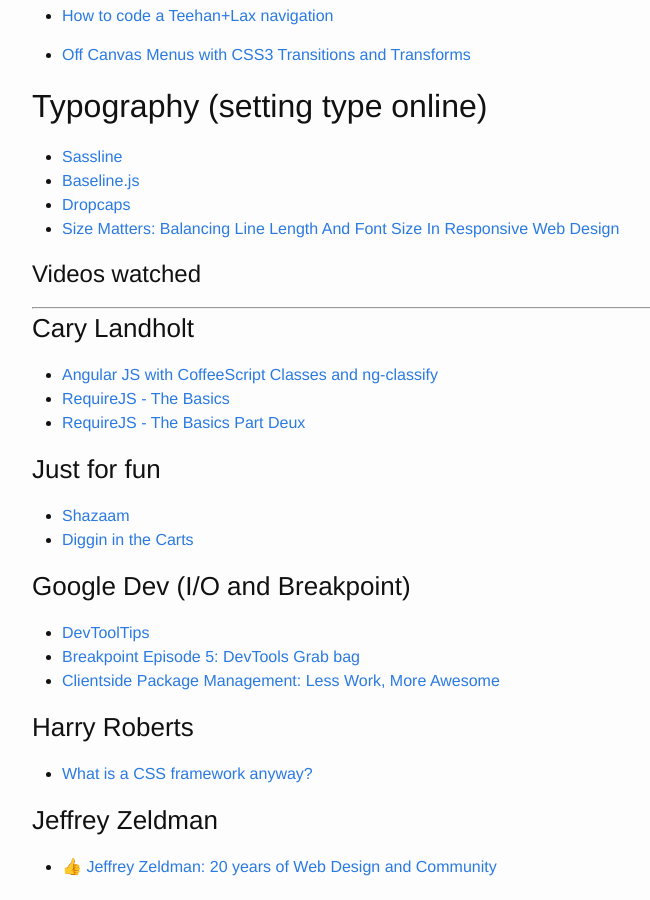
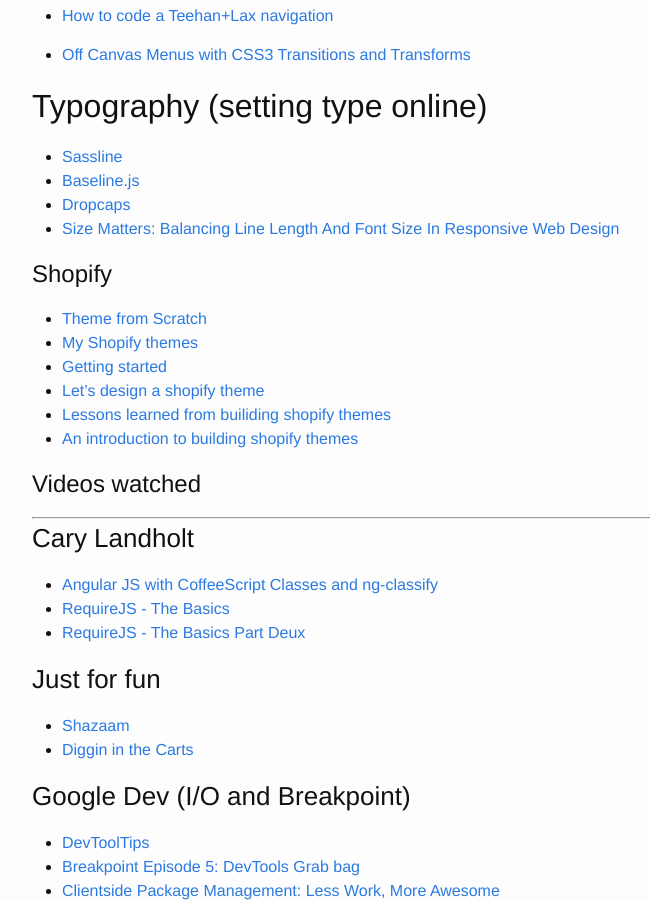
Before and after one commit to brownerd/brownerd.github.io, a Jekyll site: the page built from _posts/2014-10-06-reading-list-2014.md, in a window 1280 px wide and 900 px high, scrolled down 31968 px. Shown: the whole window, without its empty margins (238-888 px from the left). Built offline with Jekyll 4.4.1, drawn with Linux system fonts in a browser that asks for light colours; emoji names are drawn with the system emoji font.

Commit message:
add shopify resources

```diff
--- a/_posts/2014-10-06-reading-list-2014.md
+++ b/_posts/2014-10-06-reading-list-2014.md
@@ -1531,6 +1531,16 @@ packed in a single CSS or SCSS file.
 - [Size Matters: Balancing Line Length And Font Size In Responsive Web Design](http://www.smashingmagazine.com/2014/09/29/balancing-line-length-font-size-responsive-web-design/)
 
 
+
+
+# Shopify
+
+- [Theme from Scratch](http://www.shopifyfordesigners.com/pages/theme-from-scratch)
+- [My Shopify themes](https://solvm.myshopify.com/admin/themes)
+- [Getting started](http://docs.shopify.com/themes/theme-development/getting-started/choosing-an-editor)
+- [Let's design a shopify theme](https://code.tutsplus.com/tutorials/lets-design-a-shopify-theme--net-3416)
+- [Lessons learned from builiding shopify themes](https://code.tutsplus.com/articles/lessons-learned-from-building-shopify-themes--net-27593)
+- [An introduction to building shopify themes](http://www.sitepoint.com/an-introduction-to-building-shopify-themes/)
 
 
 
```
